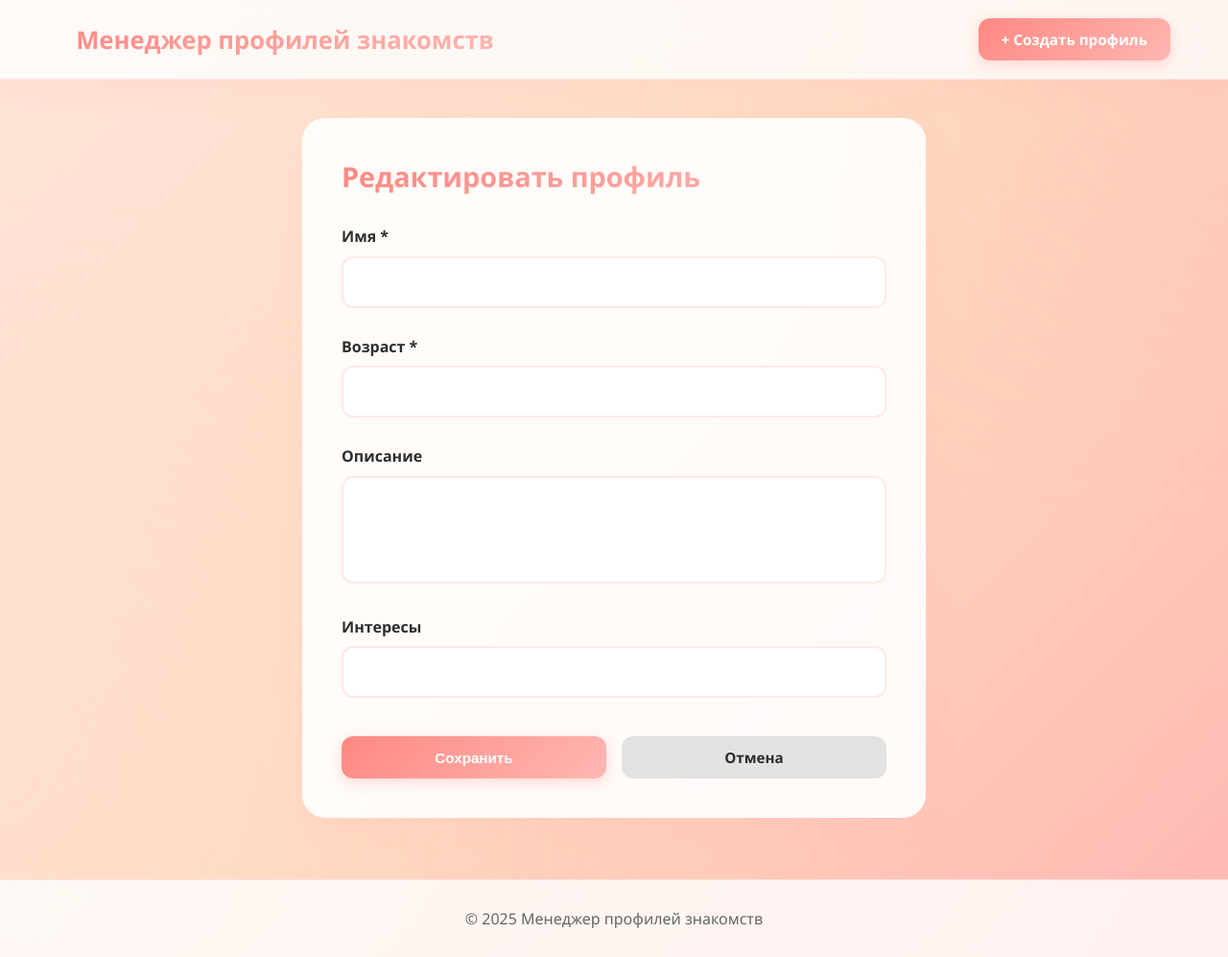
After one commit to rrslamerr/dating-profile-manager, a FastAPI app: template app/templates/edit.html in a window 1280 px wide. The commit adds this page. Shown: the whole page at 96% size. Run offline with FastAPI, Linux system fonts and the light colour scheme; the template is opened without the code that fills it, so the values that code supplies are empty.

Commit message:
add edit page

```diff
--- a/app/static/css/style.css
+++ b/app/static/css/style.css
@@ -204,6 +204,9 @@ main {
     color: #2d2d2d;
     margin-bottom: 0.3rem;
     font-size: 1.3rem;
+    overflow: hidden;
+    text-overflow: ellipsis;
+    white-space: nowrap;
 }
 
 .profile-info .age {
@@ -215,6 +218,13 @@ main {
     margin: 1.2rem 0;
     color: #555;
     line-height: 1.6;
+    display: -webkit-box;
+    -webkit-line-clamp: 10;
+    -webkit-box-orient: vertical;
+    overflow: hidden;
+    text-overflow: ellipsis;
+    word-wrap: break-word;
+    overflow-wrap: break-word;
 }
 
 .profile-interests {
@@ -226,6 +236,9 @@ main {
     font-size: 0.95rem;
     color: #555;
     border: 1px solid rgba(255, 183, 178, 0.3);
+    white-space: nowrap;
+    overflow: hidden;
+    text-overflow: ellipsis;
 }
 
 .profile-actions {
@@ -338,7 +351,7 @@ main {
 /* ==================== FORMS ==================== */
 .form-container {
     max-width: 650px;
-    margin: 0 auto;
+    margin: 2.5rem auto;
     background: rgba(255, 255, 255, 0.9);
     backdrop-filter: blur(20px);
     -webkit-backdrop-filter: blur(20px);
@@ -374,6 +387,7 @@ main {
     padding: 1rem;
     border: 2px solid rgba(255, 183, 178, 0.3);
     border-radius: 12px;
+    resize: none;
     font-size: 1rem;
     background: rgba(255, 255, 255, 0.8);
     backdrop-filter: blur(10px);
--- /dev/null
+++ b/app/templates/edit.html
@@ -0,0 +1,40 @@
+{% extends "base.html" %}
+
+{% block title %}Редактировать профиль - Менеджер знакомств{% endblock %}
+
+{% block content %}
+    <div class="form-container">
+        <h2>Редактировать профиль</h2>
+
+        <form action="/edit/{{ profile.id }}" method="post" class="profile-form">
+            <div class="form-group">
+                <label for="name">Имя *</label>
+                <input type="text" id="name" name="name" required maxlength="50"
+                       value="{{ profile.name }}">
+            </div>
+
+            <div class="form-group">
+                <label for="age">Возраст *</label>
+                <input type="number" id="age" name="age" required min="18" max="100"
+                       value="{{ profile.age }}">
+            </div>
+
+            <div class="form-group">
+                <label for="description">Описание</label>
+                <textarea id="description" name="description" rows="4"
+                          maxlength="1000">{{ profile.description or '' }}</textarea>
+            </div>
+
+            <div class="form-group">
+                <label for="interests">Интересы</label>
+                <input type="text" id="interests" name="interests" maxlength="300"
+                       value="{{ profile.interests or '' }}">
+            </div>
+
+            <div class="form-actions">
+                <button type="submit" class="btn-primary">Сохранить</button>
+                <a href="/" class="btn-secondary">Отмена</a>
+            </div>
+        </form>
+    </div>
+{% endblock %}
```
Also changed, not shown: app/routers/pages.py (+41 -1 lines), app/schemas.py (+3 -22 lines), app/templates/profiles.html (deleted, +0 -11 lines).
